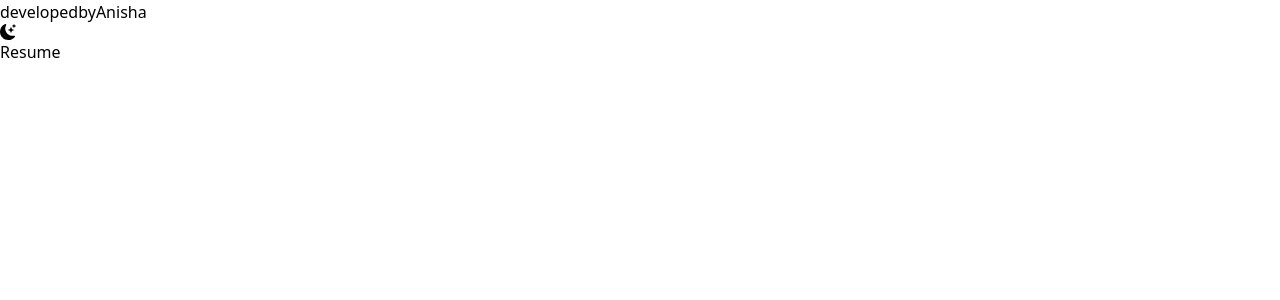
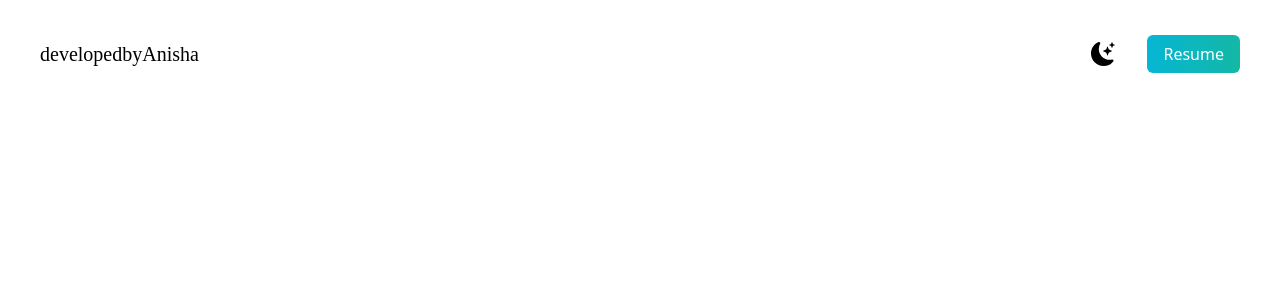
Before and after one commit to anisha-11/portfolio-site, a Next.js app in the folder portfolio/: page / in a window 1280 px wide. Shown: the top 300 px of the page. Built offline with nearby package versions, Linux system fonts and the light colour scheme.

Commit message:
navbar done, moving onto front page

```diff
--- a/portfolio/pages/index.js
+++ b/portfolio/pages/index.js
@@ -11,13 +11,17 @@
         <link rel="icon" href="/favicon.ico" />
       </Head>
 
-      <main>
+      <main className="bg-white px-10">
         <section className="min-h-screen">
-          <nav>
-          <h1>developedbyAnisha</h1>
-          <ul>
-            <li><BsFillMoonStarsFill/></li>
-            <lli><a href="#">Resume</a></lli>
+          <nav className="py-10 mb-12 flex justify-between">
+          <h1 className='text-xl font-burtons'>developedbyAnisha</h1>
+          <ul className="flex items-center">
+            <li>
+              <BsFillMoonStarsFill className='cursor-pointer text-2xl'/>
+            </li>
+            <li>
+              <a className="bg-gradient-to-r from-cyan-500 to-teal-500 text-white px-4 py-2 rounded-md ml-8" href="#">Resume</a>
+            </li>
           </ul>
           </nav>
         </section>
--- a/portfolio/tailwind.config.js
+++ b/portfolio/tailwind.config.js
@@ -6,7 +6,11 @@
     "./components/**/*.{js,ts,jsx,tsx}",
   ],
   theme: {
-    extend: {},
+    extend: {
+      fontFamily: {
+        burtons: "burtons",
+      },
+    },
   },
   plugins: [],
 }
```
